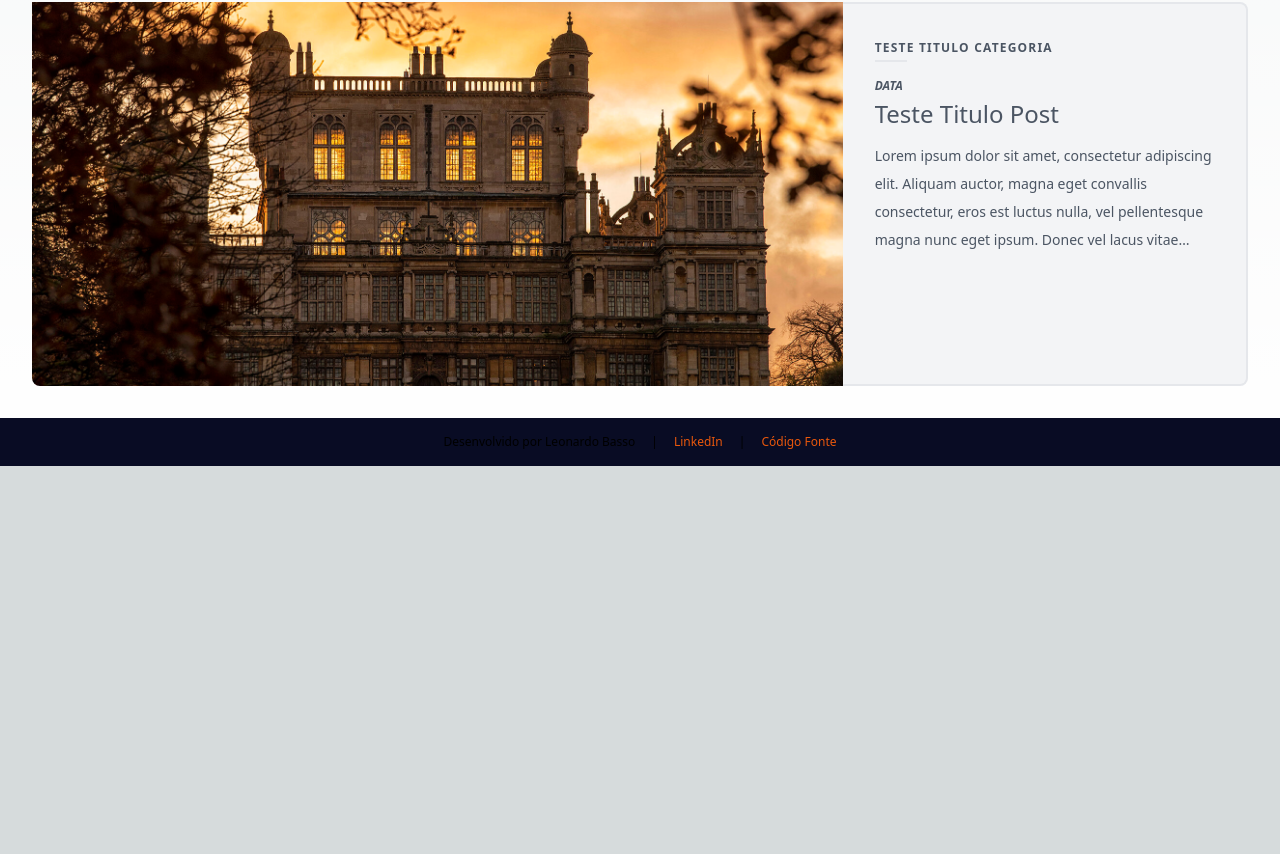
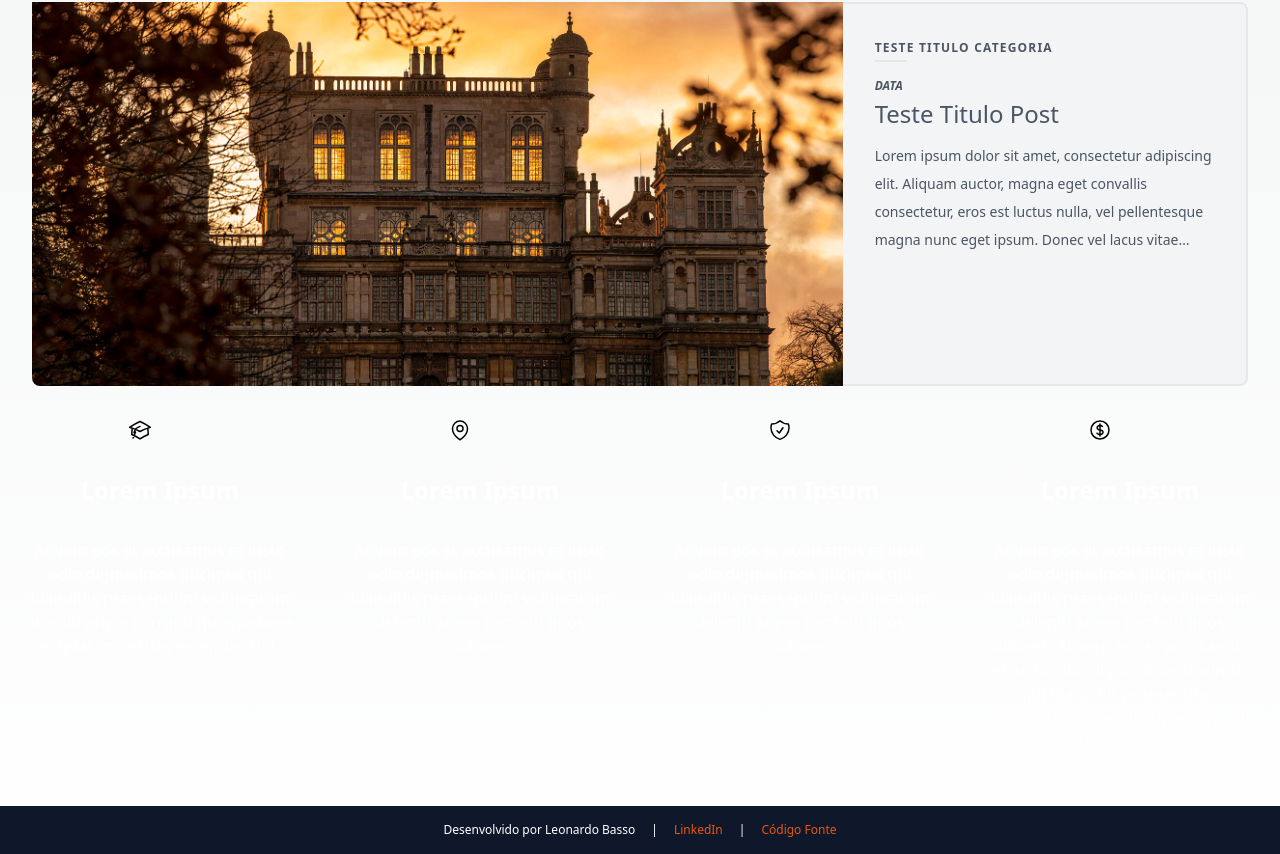
Before and after one commit to LeoJunioYuri/pensao-mansao-azul, a Next.js app in the folder frontend/: page / in a window 1280 px wide. Shown: the part 2818-3672 px from the top of the page. Before the commit the page ends 3284 px from the top, so only its background shows below. Built offline with nearby package versions, Linux system fonts and the light colour scheme.

Commit message:
Feat: Criando seção de Vantagens

```diff
--- a/frontend/src/components/Footer.tsx
+++ b/frontend/src/components/Footer.tsx
@@ -1,6 +1,6 @@
 export default function Footer() {
     return (
-      <footer className="center mt-5 flex justify-center space-x-4 bg-[#090c24] text-white-700 p-4 text-xs">
+      <footer className="center mt-5 flex justify-center space-x-4 dark:bg-slate-900 dark:text-white p-4 text-xs">
         <p>Desenvolvido por Leonardo Basso </p>
         <span>|</span>
         <a
--- /dev/null
+++ b/frontend/src/components/Perks.tsx
@@ -0,0 +1,138 @@
+import React from "react";
+import Image from "next/image";
+import img from "/public/Hohenzollern-Castle.jpg";
+
+export default function Perks() {
+  // Perks({ isDarkMode })
+  //const bgColor = isDarkMode ? "bg-navy" : "bg-white";
+  //const textColor = isDarkMode ? "text-white" : "text-gray-900";
+  const bgColor = "bg-navy";
+  const textColor = "text-white";
+
+  return (
+    <div className="flex flex-wrap">
+      <div className={`w-full sm:w-1/2 md:w-1/4 ${bgColor} flex-shrink`}>
+        <div className="mx-auto w-16">
+          <svg
+            xmlns="http://www.w3.org/2000/svg"
+            fill="none"
+            viewBox="0 0 24 24"
+            strokeWidth={1.5}
+            stroke="currentColor"
+            className="w-6 h-6"
+          >
+            <path
+              strokeLinecap="round"
+              strokeLinejoin="round"
+              d="M4.26 10.147a60.436 60.436 0 00-.491 6.347A48.627 48.627 0 0112 20.904a48.627 48.627 0 018.232-4.41 60.46 60.46 0 00-.491-6.347m-15.482 0a50.57 50.57 0 00-2.658-.813A59.905 59.905 0 0112 3.493a59.902 59.902 0 0110.399 5.84c-.896.248-1.783.52-2.658.814m-15.482 0A50.697 50.697 0 0112 13.489a50.702 50.702 0 017.74-3.342M6.75 15a.75.75 0 100-1.5.75.75 0 000 1.5zm0 0v-3.675A55.378 55.378 0 0112 8.443m-7.007 11.55A5.981 5.981 0 006.75 15.75v-1.5"
+            />
+          </svg>
+        </div>
+        <div
+          className={`px-6 py-8 ${textColor} text-center text-2xl font-bold`}
+        >
+          Lorem Ipsum
+        </div>
+        <div className={`px-6 pb-8 ${textColor} text-center`}>
+          At vero eos et accusamus et iusto odio dignissimos ducimus qui
+          blanditiis praesentium voluptatum deleniti atque corrupti quos dolores
+          et quas molestias excepturi sint.
+        </div>
+      </div>
+
+      <div className={`w-full sm:w-1/2 md:w-1/4 ${bgColor} flex-shrink`}>
+        <div className="mx-auto w-16">
+          <svg
+            xmlns="http://www.w3.org/2000/svg"
+            fill="none"
+            viewBox="0 0 24 24"
+            strokeWidth={1.5}
+            stroke="currentColor"
+            className="w-6 h-6"
+          >
+            <path
+              strokeLinecap="round"
+              strokeLinejoin="round"
+              d="M15 10.5a3 3 0 11-6 0 3 3 0 016 0z"
+            />
+            <path
+              strokeLinecap="round"
+              strokeLinejoin="round"
+              d="M19.5 10.5c0 7.142-7.5 11.25-7.5 11.25S4.5 17.642 4.5 10.5a7.5 7.5 0 1115 0z"
+            />
+          </svg>
+        </div>
+        <div
+          className={`px-6 py-8 ${textColor} text-center text-2xl font-bold`}
+        >
+          Lorem Ipsum
+        </div>
+        <div className={`px-6 pb-8 ${textColor} text-center`}>
+          At vero eos et accusamus et iusto odio dignissimos ducimus qui
+          blanditiis praesentium voluptatum deleniti atque corrupti quos
+          dolores.
+        </div>
+      </div>
+
+      <div className={`w-full sm:w-1/2 md:w-1/4 ${bgColor} flex-shrink`}>
+        <div className="mx-auto w-16">
+          <svg
+            xmlns="http://www.w3.org/2000/svg"
+            fill="none"
+            viewBox="0 0 24 24"
+            strokeWidth={1.5}
+            stroke="currentColor"
+            className="w-6 h-6"
+          >
+            <path
+              strokeLinecap="round"
+              strokeLinejoin="round"
+              d="M9 12.75L11.25 15 15 9.75m-3-7.036A11.959 11.959 0 013.598 6 11.99 11.99 0 003 9.749c0 5.592 3.824 10.29 9 11.623 5.176-1.332 9-6.03 9-11.622 0-1.31-.21-2.571-.598-3.751h-.152c-3.196 0-6.1-1.248-8.25-3.285z"
+            />
+          </svg>
+        </div>
+        <div
+          className={`px-6 py-8 ${textColor} text-center text-2xl font-bold`}
+        >
+          Lorem Ipsum
+        </div>
+        <div className={`px-6 pb-8 ${textColor} text-center`}>
+          At vero eos et accusamus et iusto odio dignissimos ducimus qui
+          blanditiis praesentium voluptatum deleniti atque corrupti quos
+          dolores.
+        </div>
+      </div>
+
+      <div className={`w-full sm:w-1/2 md:w-1/4 ${bgColor} flex-shrink`}>
+        <div className="mx-auto w-16">
+          <svg
+            xmlns="http://www.w3.org/2000/svg"
+            fill="none"
+            viewBox="0 0 24 24"
+            strokeWidth={1.5}
+            stroke="currentColor"
+            className="w-6 h-6"
+          >
+            <path
+              strokeLinecap="round"
+              strokeLinejoin="round"
+              d="M12 6v12m-3-2.818l.879.659c1.171.879 3.07.879 4.242 0 1.172-.879 1.172-2.303 0-3.182C13.536 12.219 12.768 12 12 12c-.725 0-1.45-.22-2.003-.659-1.106-.879-1.106-2.303 0-3.182s2.9-.879 4.006 0l.415.33M21 12a9 9 0 11-18 0 9 9 0 0118 0z"
+            />
+          </svg>
+        </div>
+        <div
+          className={`px-6 py-8 ${textColor} text-center text-2xl font-bold`}
+        >
+          Lorem Ipsum
+        </div>
+        <div className={`px-6 pb-8 ${textColor} text-center`}>
+          At vero eos et accusamus et iusto odio dignissimos ducimus qui
+          blanditiis praesentium voluptatum deleniti atque corrupti quos
+          dolores. At vero eos et accusamus et iusto odio dignissimos ducimus
+          qui blanditiis praesentium voluptatum deleniti atque corrupti quos
+          dolores.
+        </div>
+      </div>
+    </div>
+  );
+}
--- a/frontend/src/pages/index.tsx
+++ b/frontend/src/pages/index.tsx
@@ -3,6 +3,7 @@ import Navbar from '@component/components/Navbar';
 import RoomCard from '@component/components/RoomCard'
 import Header from '@component/components/Header';
 import About from '@component/components/About';
+import Perks from '@component/components/Perks';
 
 const products = [
   {
@@ -142,6 +143,7 @@ export default function Home() {
           </div>
       </div>
       <About />
+      <Perks />
     </>
   )
 }
```
